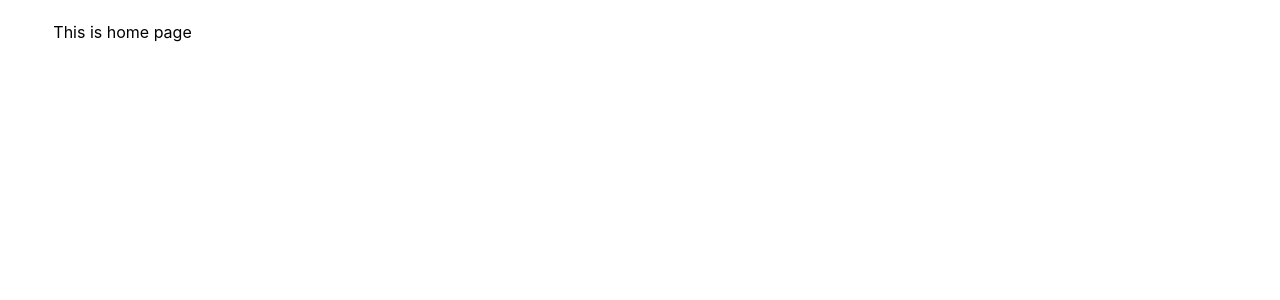
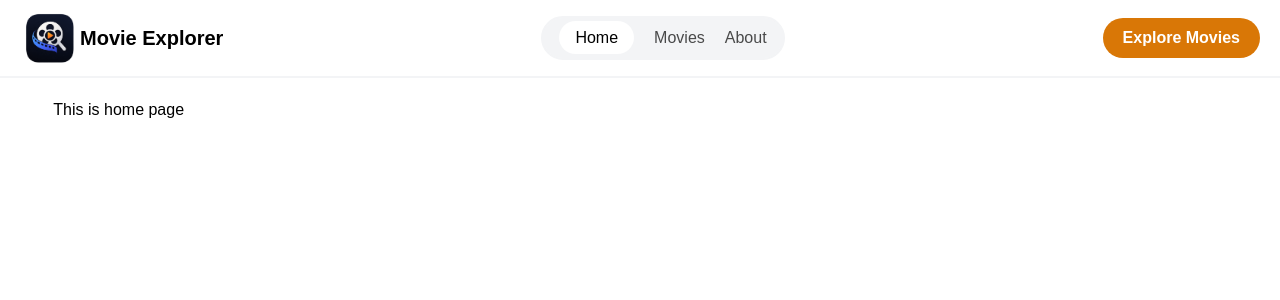
Before and after one commit to noboKumar/MovieExplorer, a React (Vite) app: page / in a window 1280 px wide. Shown: the top 300 px of the page. Built offline with nearby package versions, Linux system fonts and the light colour scheme.

Commit message:
add: nav bar ui design

```diff
--- a/src/Root.jsx
+++ b/src/Root.jsx
@@ -1,9 +1,13 @@
 import { Outlet } from "react-router-dom";
+import NavBar from "./components/NavBar";
 
 const Root = () => {
   return (
-    <div className="w-11/12 mx-auto py-5 min-h-[calc(100vh-300px)]">
-      <Outlet></Outlet>
+    <div className="hanken-grotesk-font">
+      <NavBar></NavBar>
+      <div className="w-11/12 mx-auto py-5 min-h-[calc(100vh-300px)]">
+        <Outlet></Outlet>
+      </div>
     </div>
   );
 };
--- /dev/null
+++ b/src/components/Logo.jsx
@@ -0,0 +1,13 @@
+import logo from "../assets/movie_explorer_logo.png";
+
+const Logo = () => {
+  return (
+    <div className="flex items-center">
+      <img height={60} width={60} src={logo} alt="movie-logo" />
+      <h1 className="font-bold text-xl">Movie Explorer</h1>
+    </div>
+  );
+};
+``;
+
+export default Logo;
--- /dev/null
+++ b/src/components/NavBar.jsx
@@ -0,0 +1,42 @@
+import { NavLink } from "react-router-dom";
+import Logo from "./Logo";
+
+const NavBar = () => {
+  const navLinkClass = ({ isActive }) =>
+    isActive
+      ? "text-black bg-white rounded-full px-4 py-2"
+      : "hover:text-primary";
+
+  const navLinks = (
+    <>
+      <li>
+        <NavLink to="/" className={navLinkClass}>
+          Home
+        </NavLink>
+      </li>
+      <li>
+        <NavLink to="/movies" className={navLinkClass}>
+          Movies
+        </NavLink>
+      </li>
+      <li>
+        <NavLink to="/about" className={navLinkClass}>
+          About
+        </NavLink>
+      </li>
+    </>
+  );
+  return (
+    <div className="px-5 py-2 border-b-2 border-gray-100 flex items-center justify-between">
+      <Logo></Logo>
+      <ul className="flex gap-5 bg-gray-100 border-2 border-gray-100 px-4 py-2 rounded-full text-black/70">
+        {navLinks}
+      </ul>
+      <button className="bg-primary px-5 py-2 text-white rounded-full font-semibold">
+        Explore Movies
+      </button>
+    </div>
+  );
+};
+
+export default NavBar;
--- a/src/index.css
+++ b/src/index.css
@@ -1 +1,16 @@
 @import "tailwindcss";
+@import url("https://fonts.googleapis.com/css2?family=Hanken+Grotesk:ital,wght@0,100..900;1,100..900&display=swap");
+
+.hanken-grotesk-font {
+  font-family: "Hanken Grotesk", sans-serif;
+}
+
+:root {
+  --primary: #d97706;
+  --secondary: #0f172a;
+}
+
+@theme {
+  --color-primary: var(--primary);
+  --color-secondary: var(--secondary);
+}
```
Also changed, not shown: src/assets/movie_explorer_logo.png (added).
